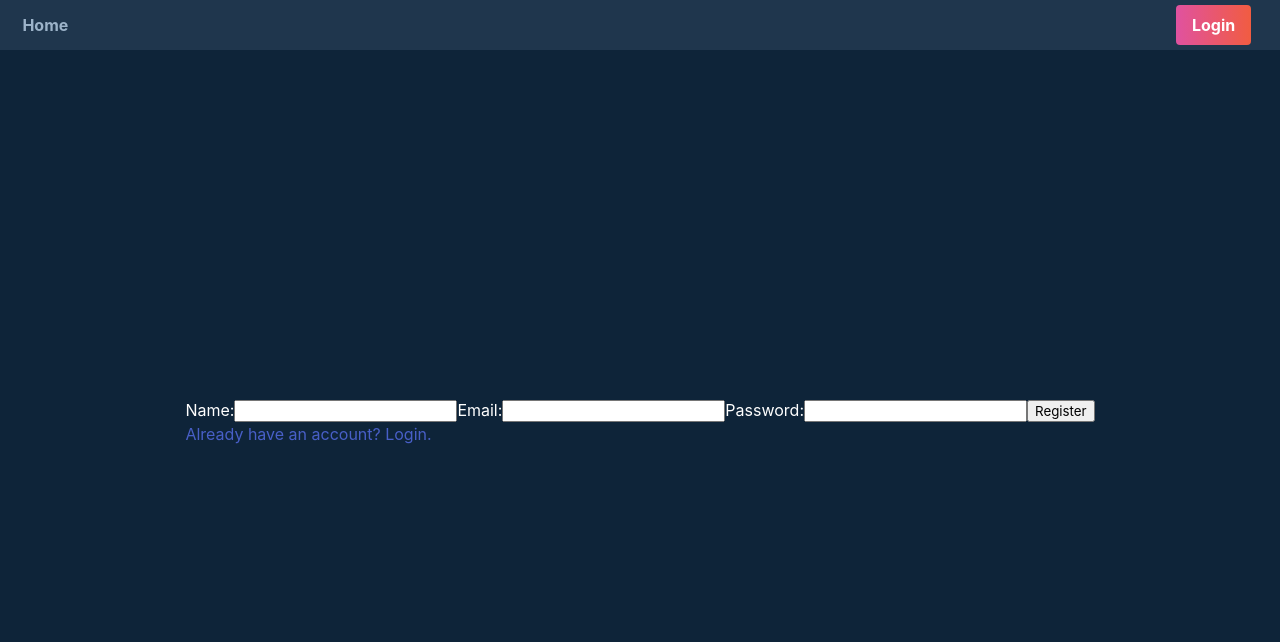
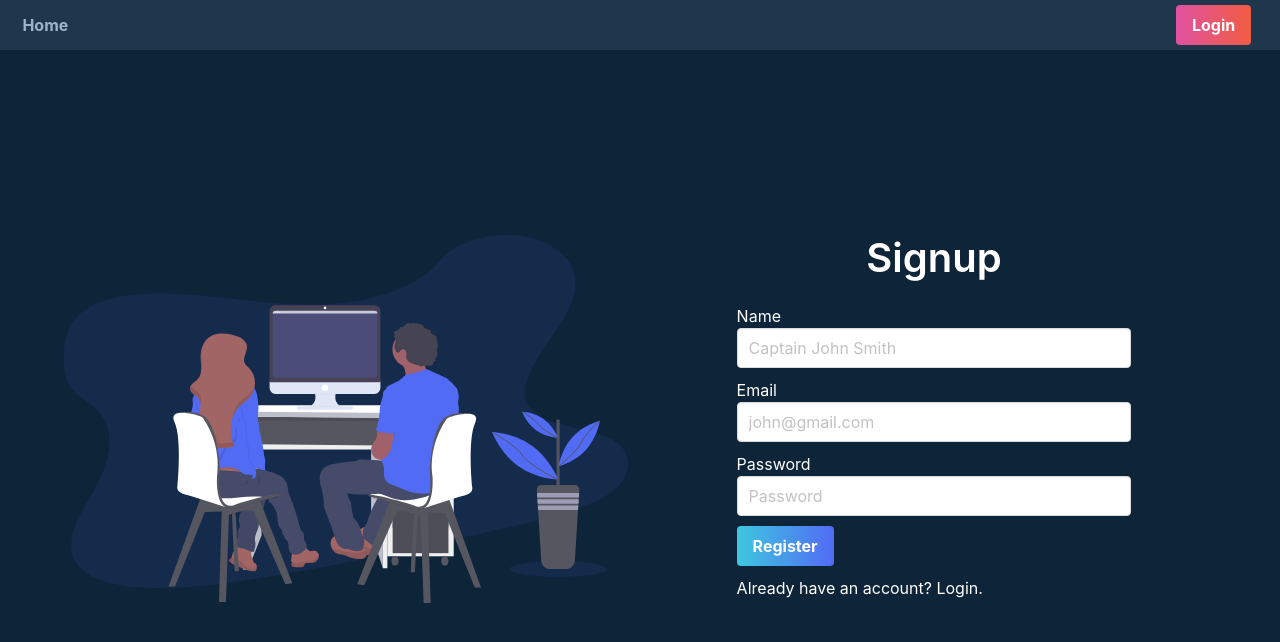
Before and after one commit to SriNandan33/coderooms, a Vue app: page /register in a window 1280 px wide. Shown: the top 642 px of the page. Built offline with nearby package versions, Linux system fonts and the light colour scheme.

Commit message:
style login, signup pages

```diff
--- a/src/assets/styles/global.scss
+++ b/src/assets/styles/global.scss
@@ -1,12 +1,49 @@
 $background: #0e2439;
 @import '~bulma/bulma';
 
-body {
-	color: #fff;
-	height: 100vh;
+* {
+	margin: 0;
+	padding: 0;
+}
+
+html {
 	background: $background;
 }
 
+body {
+	color: #fff;
+}
+
+a,
+a:hover,
+.button:hover {
+	color: #fff;
+}
+a:hover {
+	text-decoration: underline;
+}
+
+.button {
+	font-weight: bold;
+	color: #fff;
+	margin-bottom: 10px;
+}
+
 .btn-primary {
+	background-image: linear-gradient(to right, #3ec7e0, #526bf4);
+	border: none;
+}
+
+.btn-secondary,
+.btn-primary:hover {
 	background-image: linear-gradient(to right, #e052a0, #f15c41);
 }
+
+.auth-form {
+	width: 70%;
+	margin: 0 auto;
+}
+
+.auth-form input {
+	margin-bottom: 10px;
+}
--- a/src/components/AppNav.vue
+++ b/src/components/AppNav.vue
@@ -2,8 +2,8 @@
   <div id="nav">
     <router-link to="/">Home</router-link>
     <router-link v-if="loggedIn" to="/dashboard">Dashboard</router-link>
-    <router-link v-if="!loggedIn" to="/login" class="button btn-primary">Login</router-link>
-    <button v-else type="button" class="button btn-primary" @click="logout">Logout</button>
+    <router-link v-if="!loggedIn" to="/login" class="button btn-secondary">Login</router-link>
+    <button v-else type="button" class="button btn-secondary" @click="logout">Logout</button>
   </div>
 </template>
 
@@ -36,7 +36,8 @@ export default {
   color: #9cb3c9;
 }
 
-a {
+a,
+button {
   font-weight: bold;
   color: #9cb3c9;
   margin: auto 0.8em auto 0.4em;
@@ -59,10 +60,9 @@ button,
   text-decoration: none;
   color: white;
   border: none;
-
-  &.router-link-active {
-    color: #2c3e50;
-  }
+}
+.button:hover {
+  color: white;
 }
 
 .logoutButton {
--- a/src/views/Home.vue
+++ b/src/views/Home.vue
@@ -2,9 +2,8 @@
   <div class="home">
     <h1>Welcome to the App!</h1>
     <div v-if="!loggedIn">
-      To use this app you'll need to
-      <router-link to="/login">Login</router-link>or
-      <router-link to="/register">Register</router-link>
+      Please
+      <router-link to="/login">Login</router-link>
     </div>
   </div>
 </template>
--- a/src/views/LoginUser.vue
+++ b/src/views/LoginUser.vue
@@ -1,18 +1,38 @@
 <template>
-  <div>
-    <form @submit.prevent="login">
-      <label for="email">Email:</label>
-      <input v-model="email" type="email" name="email" value />
+  <div class="container">
+    <div class="columns">
+      <div class="column">
+        <img src="images/pair_programming.svg" alt="pair-programming" />
+      </div>
+      <div class="column">
+        <h1 class="title is-2 has-text-white has-text-centered">Login</h1>
+        <form class="auth-form" @submit.prevent="login">
+          <label for="email">Email</label>
+          <input
+            v-model="email"
+            type="email"
+            name="email"
+            class="input"
+            placeholder="john@gmail.com"
+          />
 
-      <label for="password">Password:</label>
-      <input v-model="password" type="password" name="password" value />
+          <label for="password">Password</label>
+          <input
+            v-model="password"
+            type="password"
+            name="password"
+            class="input"
+            placeholder="Password"
+          />
 
-      <button type="submit" name="button">Login</button>
+          <button type="submit" name="button" class="button btn-primary">Login</button>
 
-      <p>{{ error }}</p>
+          <p>{{ error }}</p>
 
-      <router-link to="/register">Don't have an account? Register.</router-link>
-    </form>
+          <router-link to="/register">Don't have an account? Register.</router-link>
+        </form>
+      </div>
+    </div>
   </div>
 </template>
 
--- a/src/views/RegisterUser.vue
+++ b/src/views/RegisterUser.vue
@@ -1,23 +1,49 @@
 <template>
-  <div>
-    <form @submit.prevent="register">
-      <label for="name">Name:</label>
-      <input v-model="name" type="text" name="name" value />
+  <div class="container">
+    <div class="columns">
+      <div class="column">
+        <img src="images/pair_programming.svg" alt="pair-programming" />
+      </div>
+      <div class="column">
+        <h1 class="title is-2 has-text-white has-text-centered">Signup</h1>
+        <form class="auth-form" @submit.prevent="register">
+          <label for="name">Name</label>
+          <input
+            v-model="name"
+            type="text"
+            name="name"
+            class="input"
+            placeholder="Captain John Smith"
+          />
 
-      <label for="email">Email:</label>
-      <input v-model="email" type="email" name="email" value />
+          <label for="email">Email</label>
+          <input
+            v-model="email"
+            type="email"
+            name="email"
+            class="input"
+            placeholder="john@gmail.com"
+          />
 
-      <label for="password">Password:</label>
-      <input v-model="password" type="password" name="password" value />
+          <label for="password">Password</label>
+          <input
+            v-model="password"
+            type="password"
+            name="password"
+            class="input"
+            placeholder="Password"
+          />
 
-      <button type="submit" name="button">Register</button>
+          <button type="submit" name="button" class="button btn-primary">Register</button>
 
-      <ul>
-        <li v-for="(error, index) in errors" :key="index">{{ error }}</li>
-      </ul>
+          <ul>
+            <li v-for="(error, index) in errors" :key="index">{{ error }}</li>
+          </ul>
 
-      <router-link to="/login">Already have an account? Login.</router-link>
-    </form>
+          <router-link to="/login">Already have an account? Login.</router-link>
+        </form>
+      </div>
+    </div>
   </div>
 </template>
 
```
Also changed, not shown: public/images/pair_programming.svg (added).
